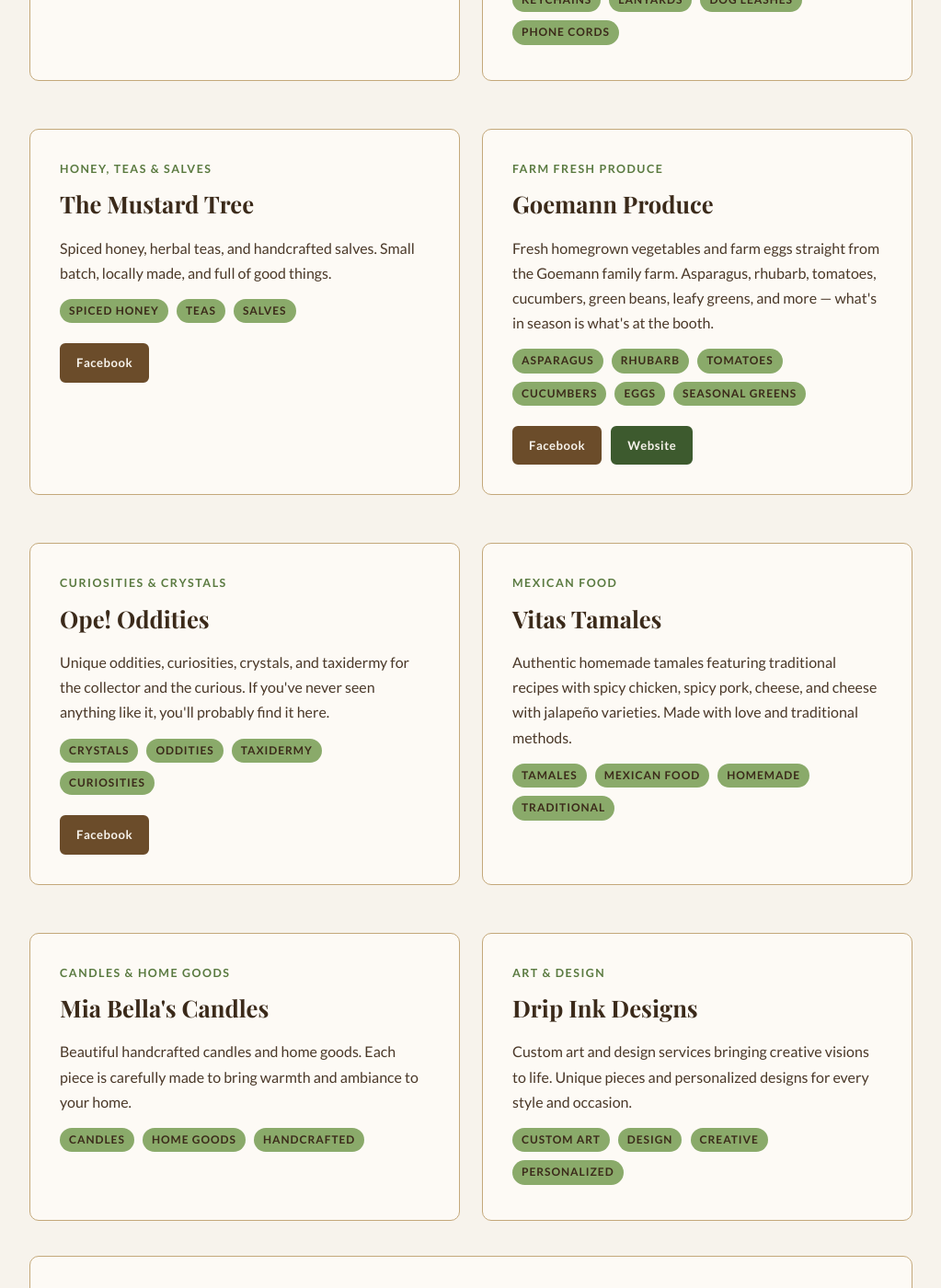
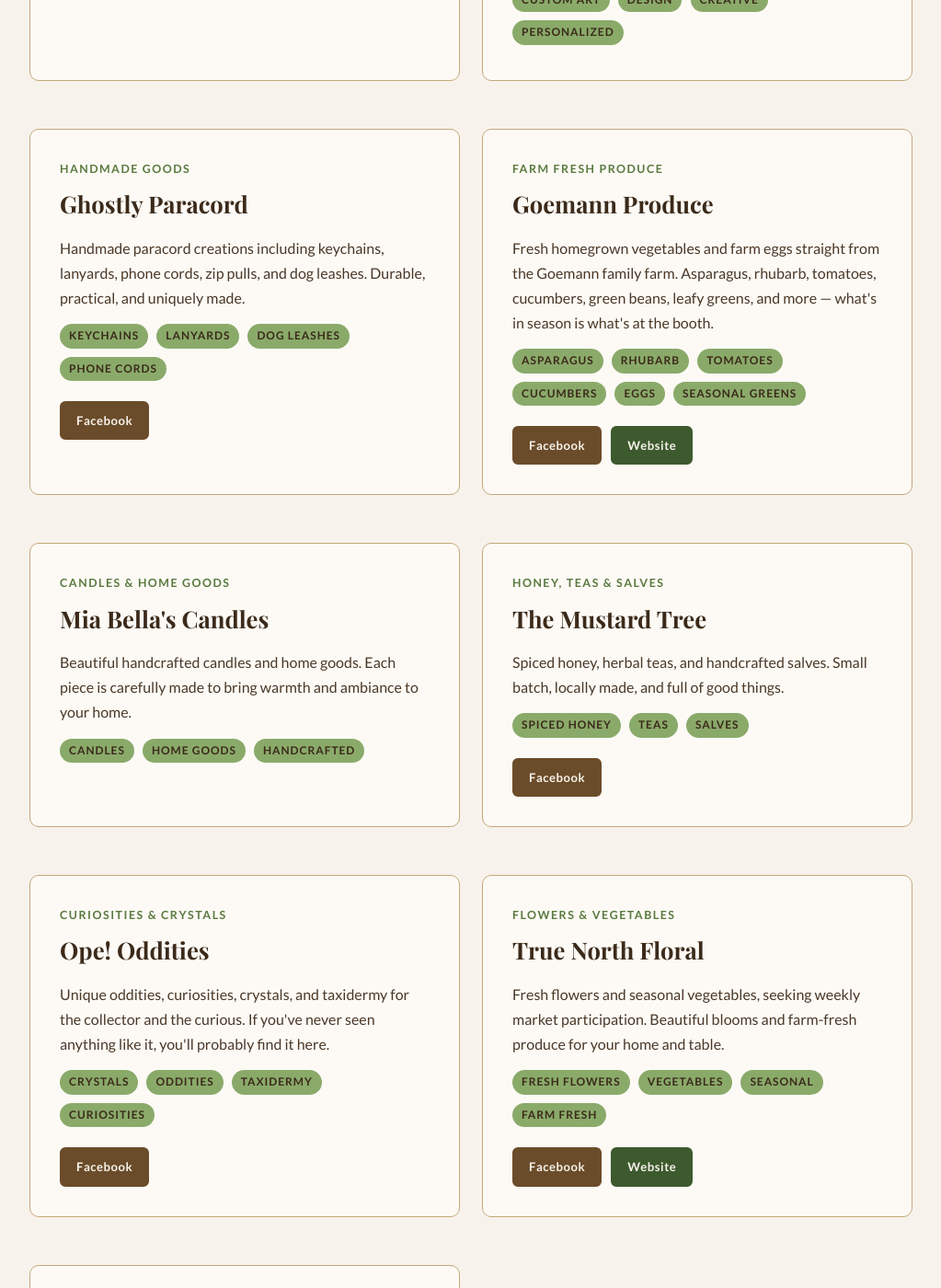
Before and after one commit to blueearthcommunitymarket/blueearthcommunitymarket.github.io, a Jekyll site: the page built from vendor-spotlight/index.html, in a window 1280 px wide and 1400 px high, scrolled down 1146 px. Shown: the whole window at 92% size, without its empty margins (128-1151 px from the left). Built offline with Jekyll 4.4.1, drawn with Linux system fonts in a browser that asks for light colours; some web fonts are replaced; some of the changed text lies outside the part shown.

Commit message:
Add Facebook links to vendors and organize vendor-spotlight page alphabetically

```diff
--- a/vendor-spotlight/index.html
+++ b/vendor-spotlight/index.html
@@ -65,6 +65,19 @@
             </div>
         </div>
 
+        <!-- Drip Ink Designs -->
+        <div class="card">
+            <div class="section-label">Art &amp; Design</div>
+            <h2>Drip Ink Designs</h2>
+            <p>Custom art and design services bringing creative visions to life. Unique pieces and personalized designs for every style and occasion.</p>
+            <div class="pills" style="margin-top: 12px;">
+                <span class="tag">Custom Art</span>
+                <span class="tag">Design</span>
+                <span class="tag">Creative</span>
+                <span class="tag">Personalized</span>
+            </div>
+        </div>
+
         <!-- Ghostly Paracord -->
         <div class="card">
             <div class="section-label">Handmade Goods</div>
@@ -76,20 +89,8 @@
                 <span class="tag">Dog Leashes</span>
                 <span class="tag">Phone Cords</span>
             </div>
-        </div>
-
-        <!-- The Mustard Tree -->
-        <div class="card">
-            <div class="section-label">Honey, Teas &amp; Salves</div>
-            <h2>The Mustard Tree</h2>
-            <p>Spiced honey, herbal teas, and handcrafted salves. Small batch, locally made, and full of good things.</p>
-            <div class="pills" style="margin-top: 12px;">
-                <span class="tag">Spiced Honey</span>
-                <span class="tag">Teas</span>
-                <span class="tag">Salves</span>
-            </div>
             <div style="margin-top: 16px; display: flex; gap: 10px; flex-wrap: wrap;">
-                <a href="https://www.facebook.com/profile.php?id=61558147275384" target="_blank" rel="noopener" class="btn btn-brown" style="font-size: 0.82rem; padding: 8px 16px;">Facebook</a>
+                <a href="https://www.facebook.com/share/17VTphirid/?mibextid=wwXIfr" target="_blank" rel="noopener" class="btn btn-brown" style="font-size: 0.82rem; padding: 8px 16px;">Facebook</a>
             </div>
         </div>
 
@@ -112,6 +113,33 @@
             </div>
         </div>
 
+        <!-- Mia Bella's Candles -->
+        <div class="card">
+            <div class="section-label">Candles &amp; Home Goods</div>
+            <h2>Mia Bella's Candles</h2>
+            <p>Beautiful handcrafted candles and home goods. Each piece is carefully made to bring warmth and ambiance to your home.</p>
+            <div class="pills" style="margin-top: 12px;">
+                <span class="tag">Candles</span>
+                <span class="tag">Home Goods</span>
+                <span class="tag">Handcrafted</span>
+            </div>
+        </div>
+
+        <!-- The Mustard Tree -->
+        <div class="card">
+            <div class="section-label">Honey, Teas &amp; Salves</div>
+            <h2>The Mustard Tree</h2>
+            <p>Spiced honey, herbal teas, and handcrafted salves. Small batch, locally made, and full of good things.</p>
+            <div class="pills" style="margin-top: 12px;">
+                <span class="tag">Spiced Honey</span>
+                <span class="tag">Teas</span>
+                <span class="tag">Salves</span>
+            </div>
+            <div style="margin-top: 16px; display: flex; gap: 10px; flex-wrap: wrap;">
+                <a href="https://www.facebook.com/profile.php?id=61558147275384" target="_blank" rel="noopener" class="btn btn-brown" style="font-size: 0.82rem; padding: 8px 16px;">Facebook</a>
+            </div>
+        </div>
+
         <!-- Ope! Oddities -->
         <div class="card">
             <div class="section-label">Curiosities &amp; Crystals</div>
@@ -128,6 +156,23 @@
             </div>
         </div>
 
+        <!-- True North Floral -->
+        <div class="card">
+            <div class="section-label">Flowers &amp; Vegetables</div>
+            <h2>True North Floral</h2>
+            <p>Fresh flowers and seasonal vegetables, seeking weekly market participation. Beautiful blooms and farm-fresh produce for your home and table.</p>
+            <div class="pills" style="margin-top: 12px;">
+                <span class="tag">Fresh Flowers</span>
+                <span class="tag">Vegetables</span>
+                <span class="tag">Seasonal</span>
+                <span class="tag">Farm Fresh</span>
+            </div>
+            <div style="margin-top: 16px; display: flex; gap: 10px; flex-wrap: wrap;">
+                <a href="https://www.facebook.com/share/1ECMZvtv5k/?mibextid=wwXIfr" target="_blank" rel="noopener" class="btn btn-brown" style="font-size: 0.82rem; padding: 8px 16px;">Facebook</a>
+                <a href="https://www.truenorthfloral.com/" target="_blank" rel="noopener" class="btn btn-primary" style="font-size: 0.82rem; padding: 8px 16px;">Website</a>
+            </div>
+        </div>
+
         <!-- Vitas Tamales -->
         <div class="card">
             <div class="section-label">Mexican Food</div>
@@ -139,30 +184,8 @@
                 <span class="tag">Homemade</span>
                 <span class="tag">Traditional</span>
             </div>
-        </div>
-
-        <!-- Mia Bella's Candles -->
-        <div class="card">
-            <div class="section-label">Candles &amp; Home Goods</div>
-            <h2>Mia Bella's Candles</h2>
-            <p>Beautiful handcrafted candles and home goods. Each piece is carefully made to bring warmth and ambiance to your home.</p>
-            <div class="pills" style="margin-top: 12px;">
-                <span class="tag">Candles</span>
-                <span class="tag">Home Goods</span>
-                <span class="tag">Handcrafted</span>
-            </div>
-        </div>
-
-        <!-- Drip Ink Designs -->
-        <div class="card">
-            <div class="section-label">Art &amp; Design</div>
-            <h2>Drip Ink Designs</h2>
-            <p>Custom art and design services bringing creative visions to life. Unique pieces and personalized designs for every style and occasion.</p>
-            <div class="pills" style="margin-top: 12px;">
-                <span class="tag">Custom Art</span>
-                <span class="tag">Design</span>
-                <span class="tag">Creative</span>
-                <span class="tag">Personalized</span>
+            <div style="margin-top: 16px; display: flex; gap: 10px; flex-wrap: wrap;">
+                <a href="https://www.facebook.com/share/14YbqXWbBcp/?mibextid=wwXIfr" target="_blank" rel="noopener" class="btn btn-brown" style="font-size: 0.82rem; padding: 8px 16px;">Facebook</a>
             </div>
         </div>
 
```
